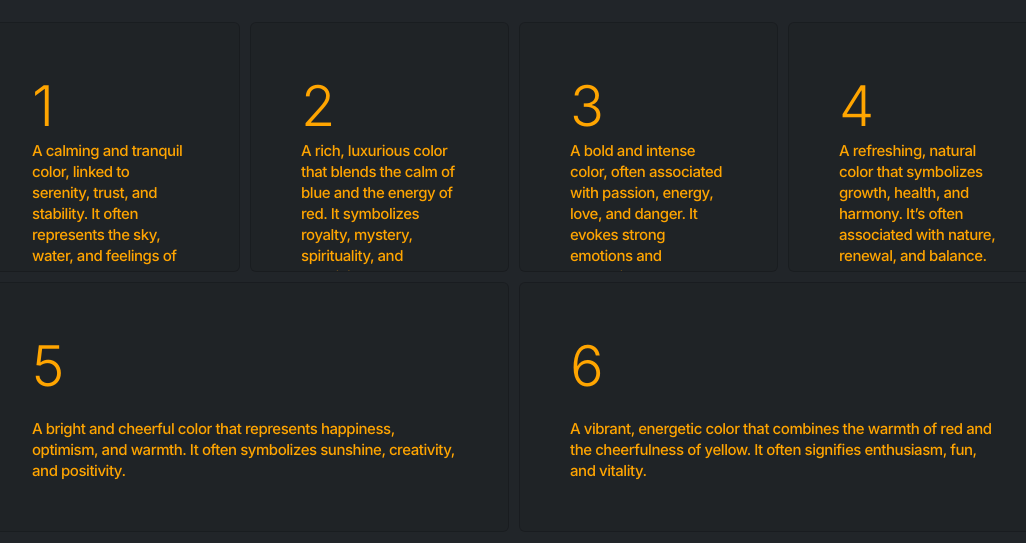
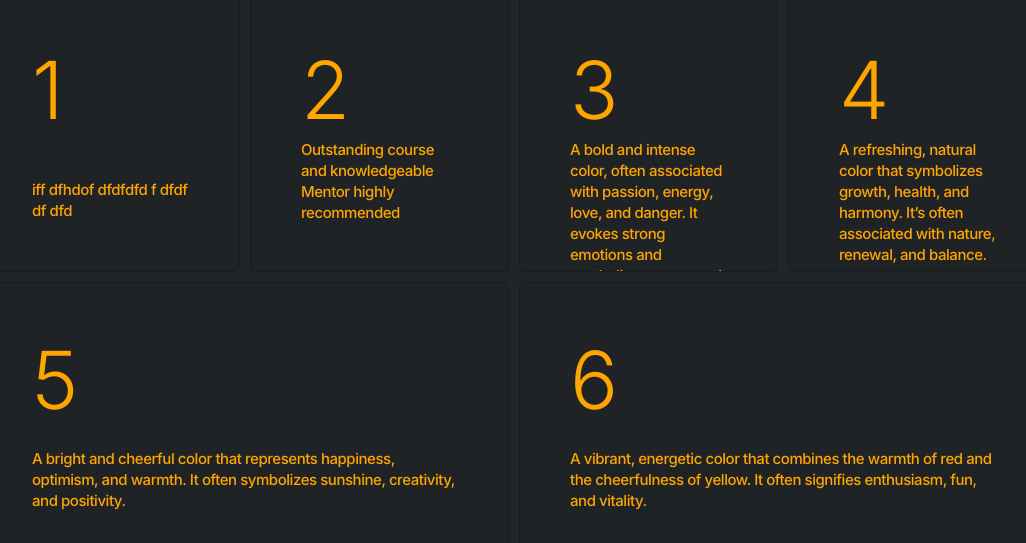
Before and after one commit to Haroonlatif1/codebuild1, a React (Create React App) app: page / in a window 1280 px wide. Shown: the part 907-1450 px from the top of the page, without its empty margins (126-1152 px from the left). Built offline with nearby package versions, Linux system fonts and the light colour scheme; a web font is replaced by a local one.

Commit message:
project after animation

```diff
--- a/src/components/Reviews.js
+++ b/src/components/Reviews.js
@@ -1,21 +1,39 @@
 import React, { useEffect, useRef, useState } from "react";
-import "./css/cubecomponent.css"; // Include the provided CSS here.
+import "./css/cubecomponent.css";
+import { Container } from "react-bootstrap";
 
 const info = [
-  { text: "A calming and tranquil color, linked to serenity, trust, and stability. It often represents the sky, water, and feelings of peace or coolness."
-    ,name:"Asad amin (Full stack web development student)"
-   },
-  { text: "A rich, luxurious color that blends the calm of blue and the energy of red. It symbolizes royalty, mystery, spirituality, and creativity." },
-  { text: "A bold and intense color, often associated with passion, energy, love, and danger. It evokes strong emotions and symbolizes power and excitement." },
-  { text: "A refreshing, natural color that symbolizes growth, health, and harmony. It’s often associated with nature, renewal, and balance." },
-  { text: "A bright and cheerful color that represents happiness, optimism, and warmth. It often symbolizes sunshine, creativity, and positivity." },
-  { text: "A vibrant, energetic color that combines the warmth of red and the cheerfulness of yellow. It often signifies enthusiasm, fun, and vitality." },
+  {
+    text: "iff dfhdof dfdfdfd f dfdf df dfd",
+    name: "Asad amin (FSWD-Ai)"
+  },
+  {
+    text: "Outstanding course and knowledgeable Mentor highly recommended",
+    name: "Asad amin (FSWD-Ai)"
+  },
+  {
+    text: "A bold and intense color, often associated with passion, energy, love, and danger. It evokes strong emotions and symbolizes power and excitement.",
+    name: ""
+  },
+  {
+    text: "A refreshing, natural color that symbolizes growth, health, and harmony. It’s often associated with nature, renewal, and balance.",
+    name: ""
+  },
+  {
+    text: "A bright and cheerful color that represents happiness, optimism, and warmth. It often symbolizes sunshine, creativity, and positivity.",
+    name: ""
+  },
+  {
+    text: "A vibrant, energetic color that combines the warmth of red and the cheerfulness of yellow. It often signifies enthusiasm, fun, and vitality.",
+    name: ""
+  },
 ];
 
 const InteractiveCards = () => {
   const cursorContainer = useRef(null);
   const cursor = useRef(null);
   const [cards, setCards] = useState([]);
+  const [hoveredCard, setHoveredCard] = useState(null);
 
   useEffect(() => {
     setCards(info);
@@ -33,13 +51,15 @@ const InteractiveCards = () => {
     };
   }, []);
 
-  const handleCardMouseOver = (index) => {
+  const handleCardMouseOver = (index, name) => {
+    setHoveredCard({ index, name });
     if (cursor.current) {
       cursor.current.style.backgroundColor = `var(--animate${index + 1})`;
     }
   };
 
   const handleCardMouseOut = () => {
+    setHoveredCard(null);
     if (cursor.current) {
       cursor.current.style.backgroundColor = "var(--initial)";
     }
@@ -53,7 +73,7 @@ const InteractiveCards = () => {
             <div
               className="card"
               key={index}
-              onMouseOver={() => handleCardMouseOver(index)}
+              onMouseOver={() => handleCardMouseOver(index, item.name)}
               onMouseOut={handleCardMouseOut}
             >
               <div className="inner-shadow">
@@ -61,9 +81,16 @@ const InteractiveCards = () => {
                   <div className="cursor-blur"></div>
                 </div>
               </div>
-              <h1>{index + 1}</h1>
+              <h1
+                style={{
+                  fontSize: hoveredCard && hoveredCard.index === index ? '15px' : '80px',
+                  transition: 'font-size 0.5s ease-in-out',
+                }}
+              >
+                {hoveredCard && hoveredCard.index === index ? item.name : index + 1}
+              </h1>
               <div style={{ zIndex: 99 }}>
-                <p className="text">{item.text}<br></br>{item.name}</p>
+                <p className="text">{item.text}</p>
               </div>
             </div>
           ))}
@@ -72,6 +99,11 @@ const InteractiveCards = () => {
       <div className="cursor-container" ref={cursorContainer}>
         <div className="cursor" ref={cursor}></div>
       </div>
+      <Container>
+        <video src="">
+
+        </video>
+      </Container>
     </div>
   );
 };
--- a/src/components/css/cubecomponent.css
+++ b/src/components/css/cubecomponent.css
@@ -1,5 +1,5 @@
 * {
-	cursor: none!important;
+	/* cursor: none!important; */
 	text-rendering: geometricPrecision;
 	margin: 0;
 	padding: 0;
@@ -100,7 +100,7 @@
 	position: relative;
 	display: flex;
 	overflow: hidden;
-	height: 250px;
+	height: 280px;
 	min-width: 224px;
 	padding: 50px;
 	margin: 5px;
@@ -179,18 +179,17 @@
 	font-optical-sizing: auto;
 	font-weight: 300;
 	font-style: normal;
-	font-size: 56px;
 	color: #ffa500;
 	transition: 0.2s;
   }
+
   .abc .card:hover h1 {
-	color: black;
+	color: #ffa500;
 	margin: 0;
 	font-family: "Inter", sans-serif;
 	font-optical-sizing: auto;
 	font-weight: 300;
 	font-style: normal;
-	font-size: 56px;
 	transition: 0.2s;
 	z-index: 33;
   }
@@ -211,7 +210,7 @@
   }
   .abc .card:hover p {
 	color: rgba(0,0,0,1);
-	font-size: 20px;
+	font-size: 17px;
 	opacity: 1;
   }
 
@@ -237,3 +236,12 @@
   .abc .card:hover .inner-shadow {
 	box-shadow: inset 0 0 50px 100px;
   }
+
+
+  .abc .name-text {
+	transition: font-size 0.3s ease; /* Smooth transition for font size */
+  }
+
+  .abc .card:hover .name-text {
+	font-size: 0.1em; /* Reduce font size on hover */
+  }
```
